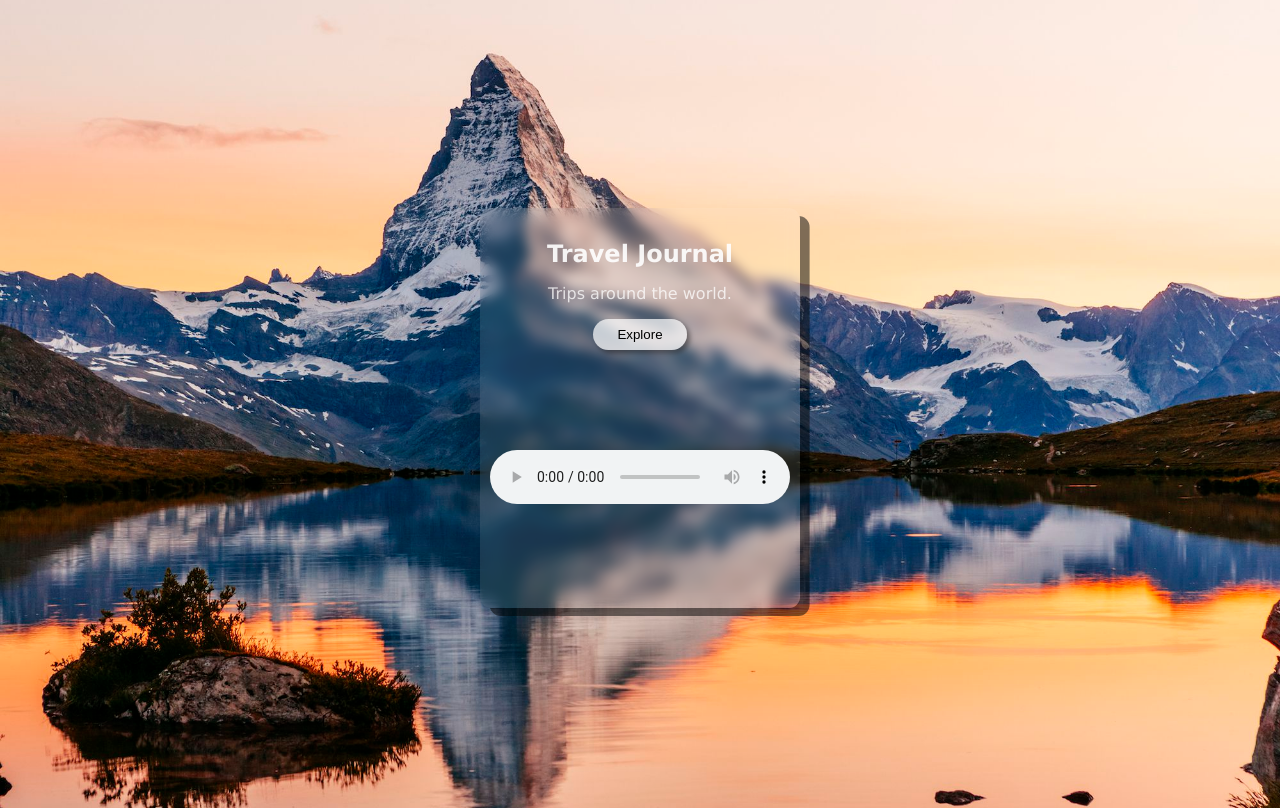
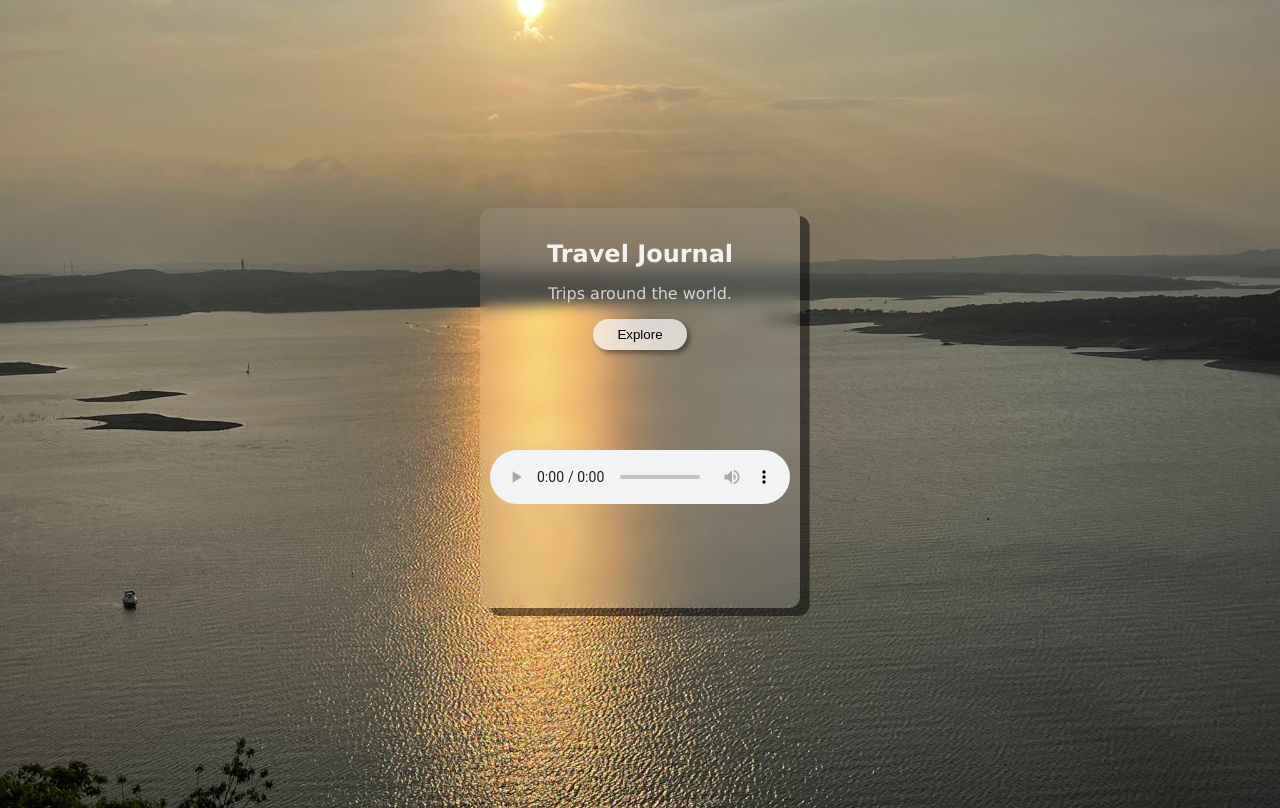
Before and after one commit to UHDrob/misproject.online, a plain HTML site: page index.html in a window 1280 px wide. Drawn offline with Linux system fonts and the light colour scheme.

Commit message:
change intro to lake

```diff
--- a/css/glassmorphism.css
+++ b/css/glassmorphism.css
@@ -4,7 +4,7 @@ html {
 
 body {
     font-family: 'Lucida Sans', 'Lucida Sans Regular', 'Lucida Grande', 'Lucida Sans Unicode', Geneva, Verdana, sans-serif;
-    background-image: url('../images/mountain.jpg');
+    background-image: url('../images/lake.jpg');
     background-size: cover;
     background-position: center;
     height: 100%;
```
Also changed, not shown: images/lake.jpg (added).
